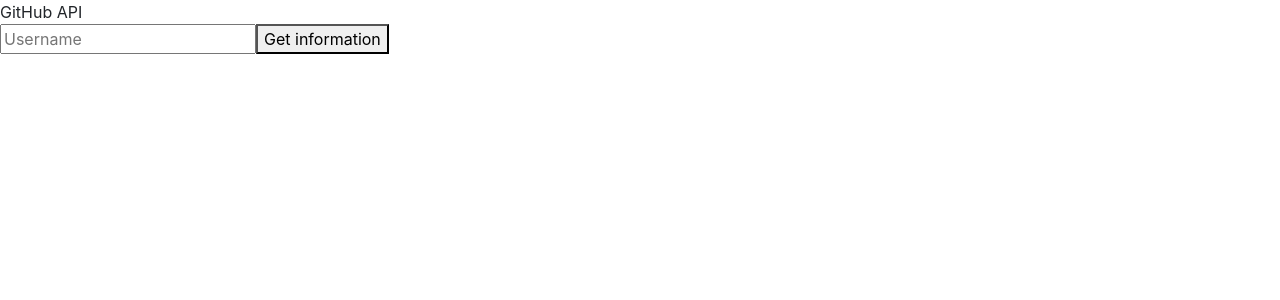
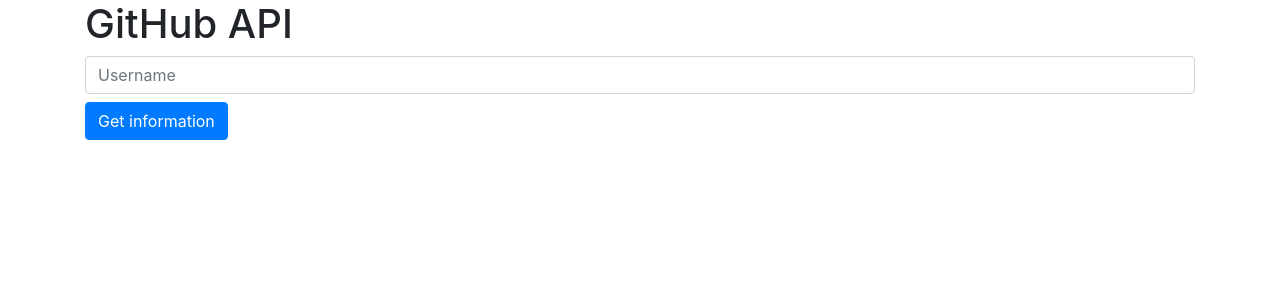
Before and after one commit to mezgoodle/reactive-github-api, a React (Create React App) app: page / in a window 1280 px wide. Shown: the top 300 px of the page. Built offline with nearby package versions, Linux system fonts and the light colour scheme.

Commit message:
Add bootstrap styles

```diff
--- a/src/App.js
+++ b/src/App.js
@@ -4,50 +4,51 @@
 import Api from "./components/api_info";
 
 class App extends React.Component {
-
   state = {
     login: undefined,
     html_url: undefined,
     public_repos: undefined,
-		url: undefined,
-		error: undefined,
-	}
+    repos: undefined,
+    error: undefined
+  };
 
-	gettingInfo = async (e) => {
+  gettingInfo = async e => {
     e.preventDefault();
     const user = e.target.elements.user.value;
 
     if (user) {
       const api_url = await fetch(`https://api.github.com/users/${user}`);
       const data = await api_url.json();
+      const repos_url = await fetch(
+        `https://api.github.com/users/${user}/repos`
+      );
+      const repos = await repos_url.json();
       this.setState({
         login: data.login,
         html_url: data.html_url,
         public_repos: data.public_repos,
-				url: data.url,
-				error: undefined,
+        repos: repos,
+        error: undefined
       });
     } else {
       this.setState({
         login: undefined,
         html_url: undefined,
         public_repos: undefined,
-				url: undefined,
-				error: 'Enter username',
-			})
+        repos: undefined,
+        error: "Enter username"
+      });
     }
-	}
+  };
 
   render() {
     return (
-			<div>
+      <div className="container">
         <Api />
         <Form getMethod={this.gettingInfo} />
-				<Info
-					{...this.state}
-				/>
+        <Info {...this.state} />
       </div>
-		)
+    );
   }
 }
 
--- a/src/components/api_info.js
+++ b/src/components/api_info.js
@@ -1,5 +1,5 @@
 import React from "react";
 
-const Api = () => (<div>GitHub API</div>)
+const Api = () => <h1>GitHub API</h1>;
 
 export default Api;
--- a/src/components/form.js
+++ b/src/components/form.js
@@ -1,10 +1,15 @@
 import React from "react";
 
-const Form = (props) => (
-	<form onSubmit={props.getMethod}>
-		<input type="text" name="user" placeholder="Username" />
-		<button>Get information</button>
-	</form>
-)
+const Form = props => (
+  <form onSubmit={props.getMethod}>
+    <input
+      className="form-control"
+      type="text"
+      name="user"
+      placeholder="Username"
+    />
+    <button className="mt-2 btn btn-primary">Get information</button>
+  </form>
+);
 
 export default Form;
--- a/src/components/info.js
+++ b/src/components/info.js
@@ -1,15 +1,22 @@
 import React from "react";
+import Api from "./repo";
 
-const Info = (props) => (
-	<div>
-		{props.login &&
-		<div>
-			<p>{props.public_repos}</p>
-			<a href={props.html_url}>{props.login}</a>
-		</div>
-		}
-		<p>{props.error}</p>
-	</div>
+const Info = props => (
+  <div>
+    {props.login && (
+      <div>
+        <p>Repositories: {props.public_repos}</p>
+        <p>
+          Link to user: <a href={props.html_url}>{props.login}</a>
+        </p>
+        <h1 className="text-center">Repositories</h1>
+        {props.repos.map(repo => (
+          <Api name={repo.name} />
+        ))}
+      </div>
+    )}
+    <p>{props.error}</p>
+  </div>
 );
 
 export default Info;
--- /dev/null
+++ b/src/components/repo.js
@@ -0,0 +1,9 @@
+import React from "react";
+
+const Repo = props => (
+  <div className="alert alert-primary" role="alert">
+    {props.name}
+  </div>
+);
+
+export default Repo;
```
Lines whose indentation alone changed are shown as unchanged.
